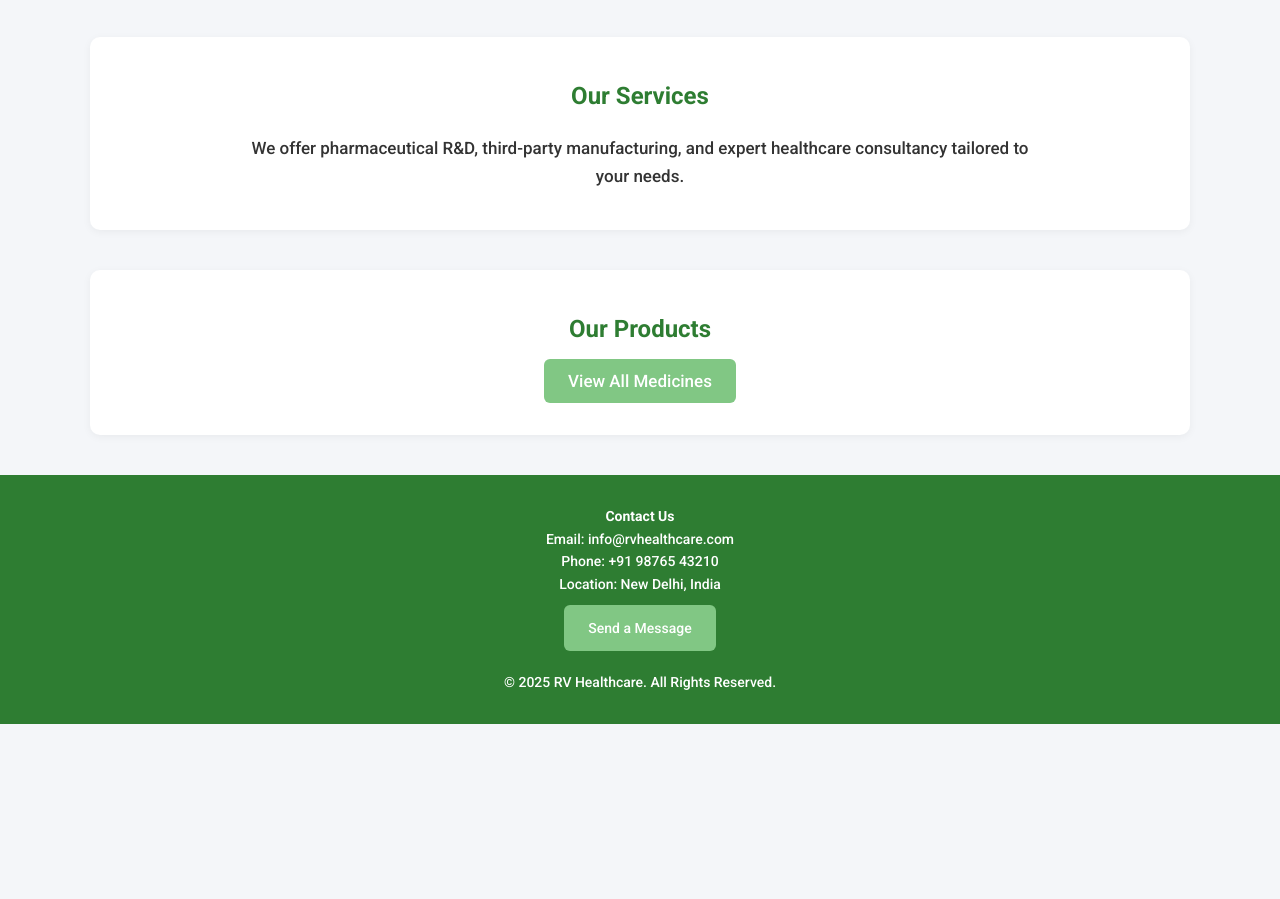
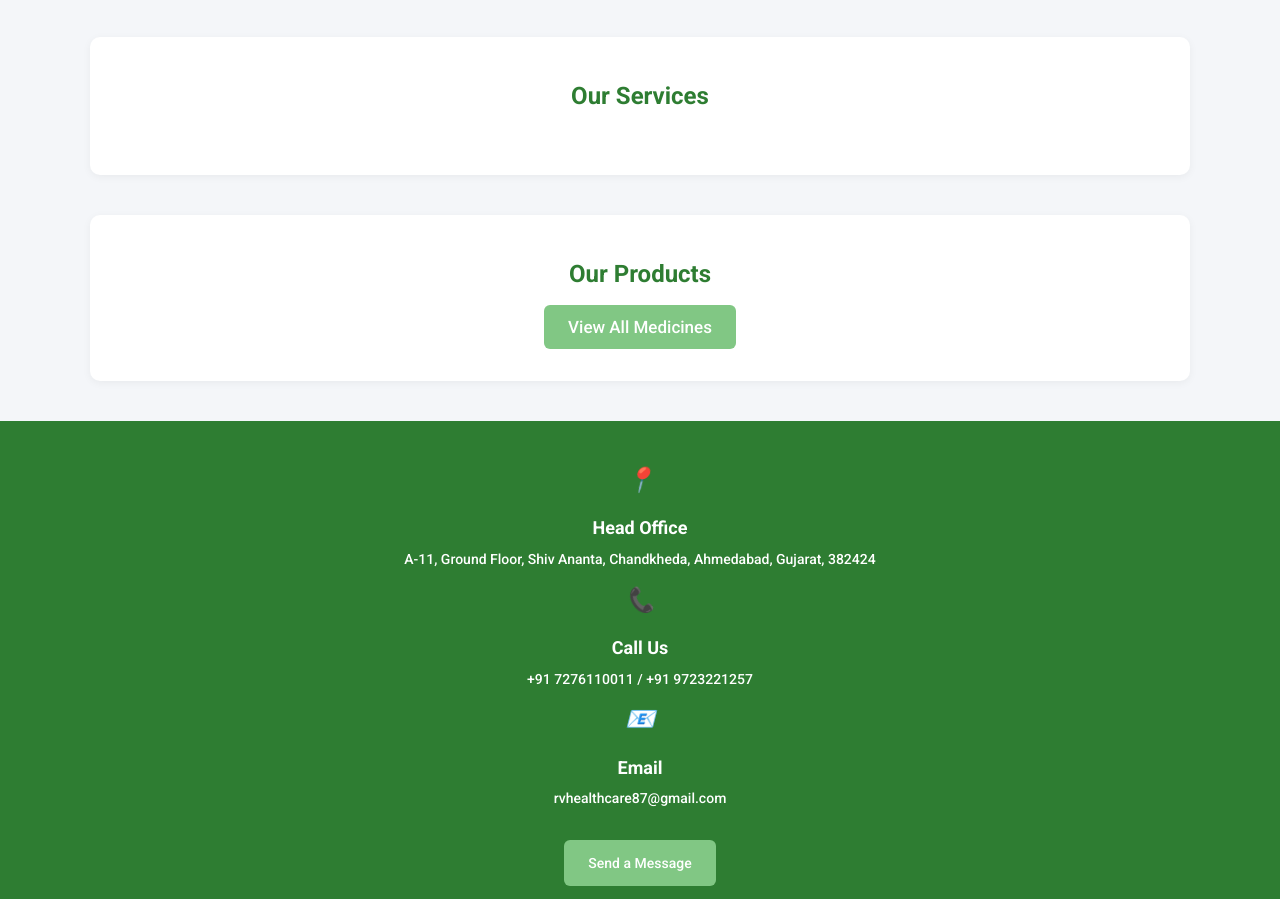
Before and after one commit to BhumikJoshi/RVHealthcare.github.io, a plain HTML site: page index.html in a window 1280 px wide. Shown: the part 920-1819 px from the top of the page. Before the commit the page ends 1644 px from the top, so only its background shows below. Drawn offline with Linux system fonts and the light colour scheme.

Commit message:
update index.html

```diff
--- a/index.html
+++ b/index.html
@@ -122,14 +122,34 @@
     footer {
       background: #2e7d32;
       color: white;
+      padding: 40px 20px;
+      font-size: 14px;
       text-align: center;
-      padding: 30px 20px;
-      font-size: 14px;
     }
 
-    footer a.btn-green {
+    .contact-info {
+      margin-bottom: 20px;
+    }
+
+    .contact-info i {
+      font-size: 24px;
+      margin-bottom: 5px;
       display: inline-block;
-      margin-top: 10px;
+    }
+
+    .contact-info h4 {
+      font-size: 18px;
+      font-weight: bold;
+      margin: 10px 0 5px;
+    }
+
+    .contact-info p {
+      margin-bottom: 10px;
+    }
+
+    footer .btn-green {
+      display: inline-block;
+      margin: 10px auto;
     }
   </style>
 </head>
@@ -145,7 +165,7 @@
 
   <section class="hero-alt">
     <h1>Innovative Healthcare Solutions</h1>
-    <p>Quality medicines, accessible pricing, pan-India reach.</p>
+    <p>Quality Medicines, Accessible Pricing, Pan-India Reach.</p>
     <a href="#contact" class="btn-green">Contact Us Today</a>
   </section>
 
@@ -171,7 +191,7 @@
 
   <section class="section" id="services">
     <h2>Our Services</h2>
-    <p>We offer pharmaceutical R&D, third-party manufacturing, and expert healthcare consultancy tailored to your needs.</p>
+    <p></p>
   </section>
 
   <section class="section" id="products">
@@ -180,11 +200,20 @@
   </section>
 
   <footer id="contact">
-    <p><strong>Contact Us</strong></p>
-    <p>Email: info@rvhealthcare.com</p>
-    <p>Phone: +91 98765 43210</p>
-    <p>Location: New Delhi, India</p>
-    <a href="mailto:info@rvhealthcare.com" class="btn-green">Send a Message</a>
+    <div class="contact-info">
+      <i>📍</i>
+      <h4>Head Office</h4>
+      <p>A-11, Ground Floor, Shiv Ananta, Chandkheda, Ahmedabad, Gujarat, 382424</p>
+      <i>📞</i>
+      <h4>Call Us</h4>
+      <p>+91 7276110011 / +91 9723221257</p>
+      <i>📧</i>
+      <h4>Email</h4>
+      <p>rvhealthcare87@gmail.com</p>
+    </div>
+    <div>
+      <a href="https://mail.google.com/mail/?view=cm&to=rvhealthcare87@gmail.com&su=Inquiry&body=Dear%20RV%20Healthcare," class="btn-green" target="_blank">Send a Message</a>
+    </div>
     <p style="margin-top: 20px;">&copy; 2025 RV Healthcare. All Rights Reserved.</p>
   </footer>
 </body>
```
